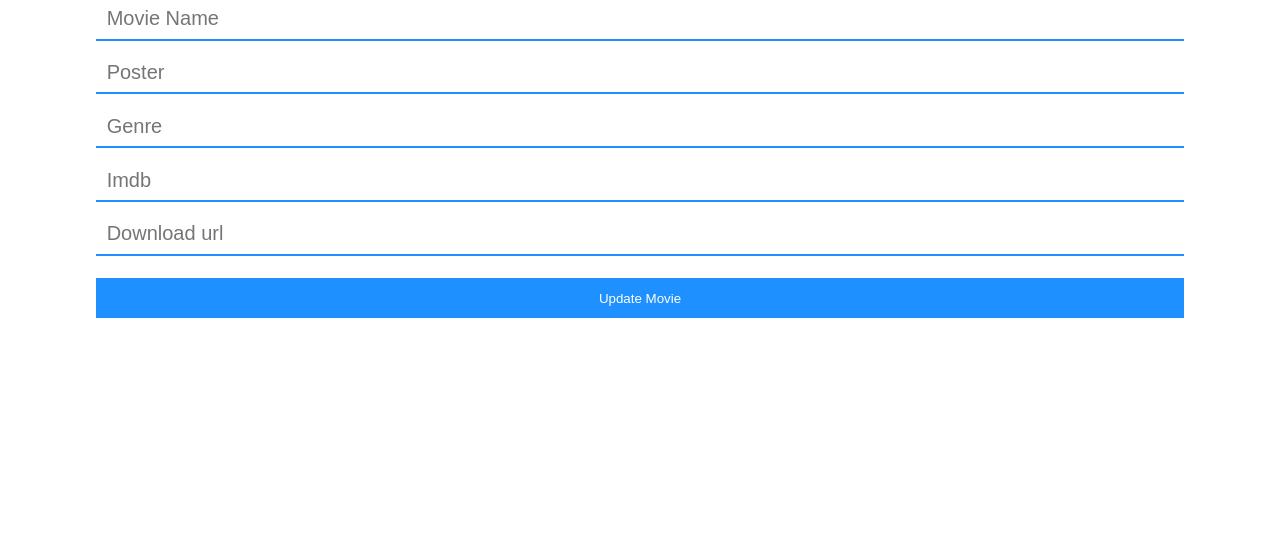
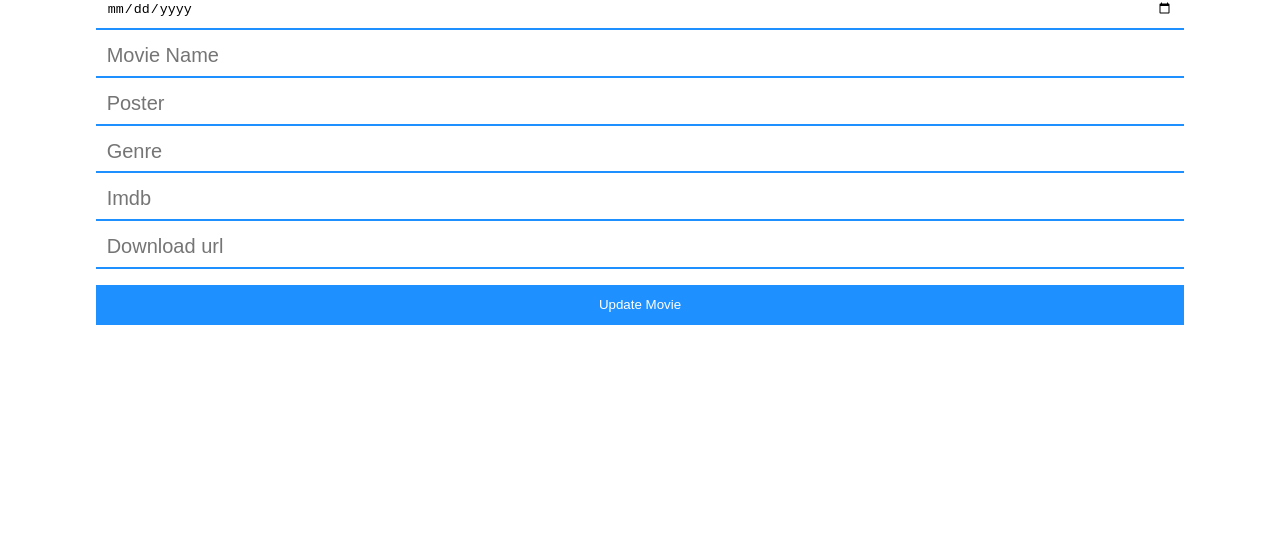
Before and after one commit to krishnanunnim983/moviesjson, a plain HTML site: page index.html in a window 1280 px wide. Shown: the part 266-800 px from the top of the page. Drawn offline with Linux system fonts and the light colour scheme.

Commit message:
Update index.html

```diff
--- a/index.html
+++ b/index.html
@@ -11,6 +11,13 @@
     <section class="contact-section">
       <form class="contact">
         <h2>CineFlix Admin</h2>
+        <input
+        placeholder="Date"
+        class="date"
+        type="date"
+        id="date"
+        required
+      />
         <input
           placeholder="Movie Name"
           class="title"
```
